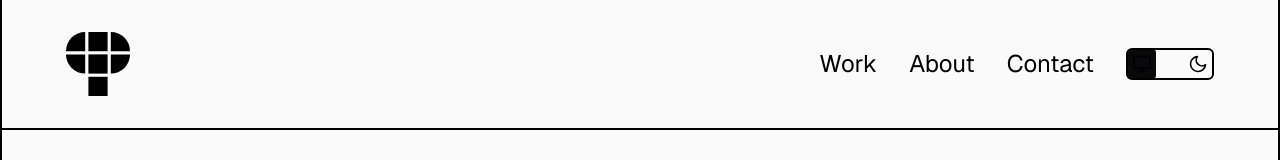
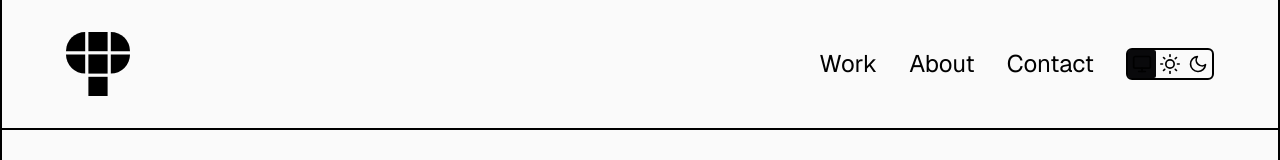
Before and after one commit to dominik060/d0m1.cz, a Next.js app: page / in a window 1280 px wide. Shown: the top 160 px of the page. Built offline with nearby package versions, Linux system fonts and the light colour scheme.

Commit message:
finished theme switcher (hopefully)

```diff
--- a/src/app/providers.tsx
+++ b/src/app/providers.tsx
@@ -8,7 +8,7 @@ type Props = {
 
 export function Providers({ children }: Props) {
   return (
-    <ThemeProvider attribute="class" defaultTheme="system" enableSystem>
+    <ThemeProvider attribute="class" defaultTheme="system" enableSystem={true}>
       {children}
     </ThemeProvider>
   );
--- a/src/components/navbar/themeswitcher/MonitorIcon.tsx
+++ b/src/components/navbar/themeswitcher/MonitorIcon.tsx
@@ -2,8 +2,8 @@ import { MouseEventHandler } from "react";
 
 type Props = {
   className?: string;
-  active: boolean;
-  onClick: MouseEventHandler<SVGSVGElement>;
+  active?: boolean;
+  onClick?: MouseEventHandler<SVGSVGElement>;
 };
 
 export default function MonitorIcon({ className, active, onClick }: Props) {
--- a/src/components/navbar/themeswitcher/MoonIcon.tsx
+++ b/src/components/navbar/themeswitcher/MoonIcon.tsx
@@ -2,8 +2,8 @@ import { MouseEventHandler } from "react";
 
 type Props = {
   className?: string;
-  active: boolean;
-  onClick: MouseEventHandler<SVGSVGElement>;
+  active?: boolean;
+  onClick?: MouseEventHandler<SVGSVGElement>;
 };
 
 export default function MoonIcon({ className, active, onClick }: Props) {
--- a/src/components/navbar/themeswitcher/SunIcon.tsx
+++ b/src/components/navbar/themeswitcher/SunIcon.tsx
@@ -2,8 +2,8 @@ import { MouseEventHandler } from "react";
 
 type Props = {
   className?: string;
-  active: boolean;
-  onClick: MouseEventHandler<SVGSVGElement>;
+  active?: boolean;
+  onClick?: MouseEventHandler<SVGSVGElement>;
 };
 
 export default function SunIcon({ className, active, onClick }: Props) {
--- a/src/components/navbar/themeswitcher/ThemeSwitcher.tsx
+++ b/src/components/navbar/themeswitcher/ThemeSwitcher.tsx
@@ -17,38 +17,69 @@ export default function ThemeSwitcher({ className }: Props) {
   const [mounted, setMounted] = useState(false);
   const { setTheme, resolvedTheme } = useTheme();
   const [rectPosition, setRectPosition] = useState("left-0");
+  const [themePreference, setThemePreference] = useState(resolvedTheme);
 
-  useEffect(() => setMounted(true), []);
+  useEffect(() => {
+    setThemePreference(resolvedTheme);
+    setMounted(true);
+  }, []);
+
+  useEffect(() => {
+    switch (themePreference) {
+      case "light": {
+        setTheme("light");
+        setRectPosition("left-7");
+        break;
+      }
+      case "dark": {
+        setTheme("dark");
+        setRectPosition("left-14");
+        break;
+      }
+      default: {
+        setTheme("system");
+        setRectPosition("left-0");
+        break;
+      }
+    }
+  }, [themePreference]);
 
   return (
     <div className="relative rounded-md border-2 border-current">
+      {mounted ? (
         <div className="flex gap-2 px-1 py-1">
           <MonitorIcon
             className={iconOnHover}
-          active={false}
+            active={themePreference == "system" ? true : false}
             onClick={() => {
-            setTheme("system");
-
-            setRectPosition("left-0");
+              setThemePreference("system");
+              console.log(resolvedTheme);
             }}
           />
           <SunIcon
             className={iconOnHover}
-          active={resolvedTheme == "light" ? true : false}
+            active={themePreference == "light" ? true : false}
             onClick={() => {
-            setTheme("light");
-            setRectPosition("left-7");
+              setThemePreference("light");
+              console.log(resolvedTheme);
             }}
           />
           <MoonIcon
             className={iconOnHover}
-          active={resolvedTheme == "dark" ? true : false}
+            active={themePreference == "dark" ? true : false}
             onClick={() => {
-            setTheme("dark");
-            setRectPosition("left-14");
+              setThemePreference("dark");
+              console.log(resolvedTheme);
             }}
           />
         </div>
+      ) : (
+        <div className="flex gap-2 px-1 py-1">
+          <MonitorIcon className={iconOnHover} active={true} />
+          <SunIcon className={iconOnHover} />
+          <MoonIcon className={iconOnHover} />
+        </div>
+      )}
       <div
         className={
           "absolute top-0 h-7 w-7 rounded-sm bg-black transition-all duration-300 dark:bg-white" +
```
Lines whose indentation alone changed are shown as unchanged.
